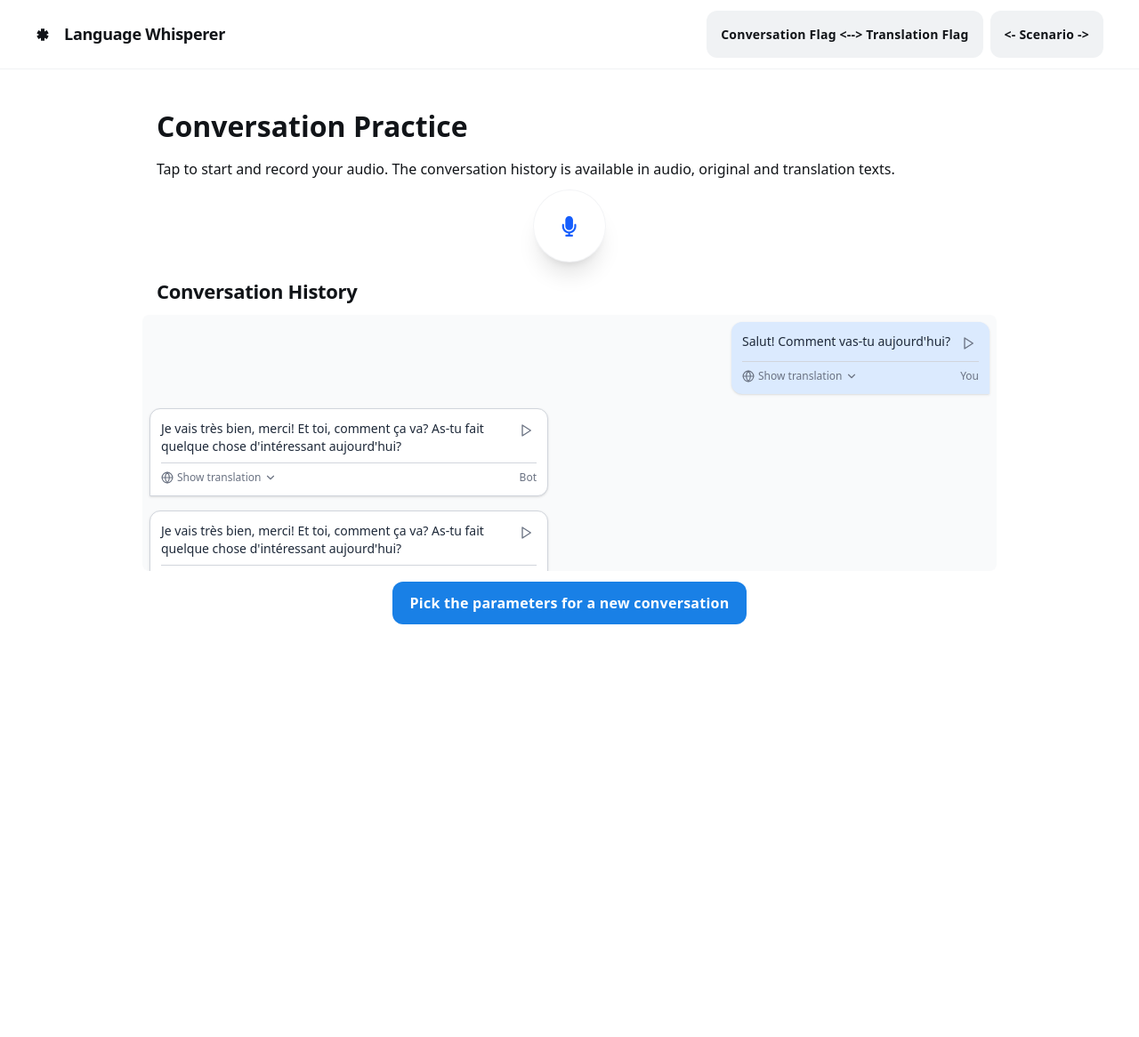
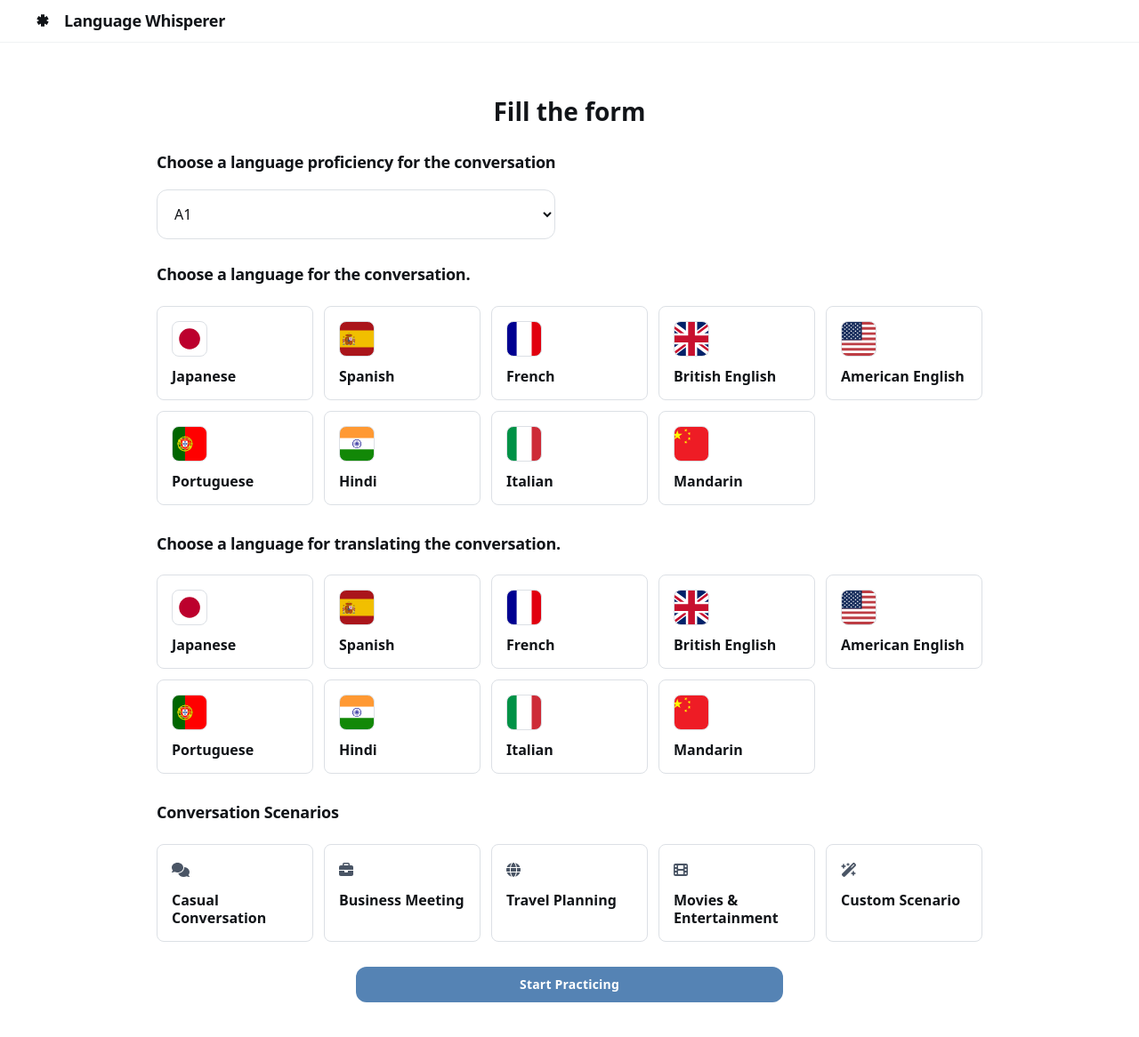
Before and after one commit to Nidhal-Abidi/languageWhisperer, a React (Vite) app in the folder frontend/: page / in a window 1280 px wide. Shown: the top 1166 px of the page at 89% size. Before the commit the page ends 800 px from the top, so only its background shows below. Built offline with nearby package versions, Linux system fonts and the light colour scheme.

Commit message:
feat: add the UI for the form

```diff
--- a/frontend/package.json
+++ b/frontend/package.json
@@ -15,6 +15,7 @@
     "@fortawesome/react-fontawesome": "^0.2.2",
     "@tailwindcss/vite": "^4.1.4",
     "axios": "^1.8.4",
+    "flag-icons": "^7.3.2",
     "lucide-react": "^0.503.0",
     "react": "^19.0.0",
     "react-dom": "^19.0.0",
--- a/frontend/src/App.tsx
+++ b/frontend/src/App.tsx
@@ -1,12 +1,11 @@
+import "/node_modules/flag-icons/css/flag-icons.min.css";
 import "./App.css";
-import { ConversationPractice } from "./components/ConversationPractice";
-import { Header } from "./components/Header";
+import { Form } from "./components/form/Form";
 
 function App() {
   return (
     <div>
-      <Header />
-      <ConversationPractice />
+      <Form />
     </div>
   );
 }
--- /dev/null
+++ b/frontend/src/components/form/ConversationScenarios.tsx
@@ -0,0 +1,99 @@
+import { IconProp } from "@fortawesome/fontawesome-svg-core";
+import { FontAwesomeIcon } from "@fortawesome/react-fontawesome";
+import { useState } from "react";
+
+export const ConversationScenarios = () => {
+  const [showCustomScenario, setShowCustomScenario] = useState(false);
+  const scenarios: { code: string; text: string; icon: IconProp }[] = [
+    {
+      code: "casual-conversation",
+      text: "Casual Conversation",
+      // @ts-expect-error check--> https://docs.fontawesome.com/web/use-with/react/add-icons
+      icon: "fa-comments",
+    },
+    {
+      code: "business-meeting",
+      text: "Business Meeting",
+      // @ts-expect-error check--> https://docs.fontawesome.com/web/use-with/react/add-icons
+      icon: "fa-briefcase",
+    },
+    {
+      code: "travel-planning",
+      text: "Travel Planning",
+      // @ts-expect-error check--> https://docs.fontawesome.com/web/use-with/react/add-icons
+      icon: "fa-globe",
+    },
+    {
+      code: "movies-and-entertainment",
+      text: "Movies & Entertainment",
+      // @ts-expect-error check--> https://docs.fontawesome.com/web/use-with/react/add-icons
+      icon: "fa-film",
+    },
+    {
+      code: "custom-scenario",
+      text: "Custom Scenario",
+      // @ts-expect-error check--> https://docs.fontawesome.com/web/use-with/react/add-icons
+      icon: "fa-wand-magic-sparkles",
+    },
+  ];
+
+  const handleClick = (code: string) => {
+    if (code === "custom-scenario") {
+      setShowCustomScenario(true);
+    } else {
+      setShowCustomScenario(false);
+    }
+  };
+
+  return (
+    <>
+      <h3 className="text-[#111418] text-lg font-bold leading-tight tracking-[-0.015em] px-4 pb-2 pt-4">
+        Conversation Scenarios
+      </h3>
+      <div className="grid grid-cols-[repeat(auto-fit,minmax(158px,1fr))] gap-3 p-4">
+        {scenarios.map((scenario, idx) => {
+          return (
+            <label
+              key={idx}
+              className="flex flex-1 gap-3 rounded-lg border border-[#dce0e5] bg-white p-4 flex-col hover:bg-[#D3D3D3] transition-all duration-300 ease-in-out cursor-pointer [&:has(input:checked)]:bg-[#D3D3D3]"
+            >
+              <input
+                type="radio"
+                name="scenario"
+                value={scenario.code}
+                className="absolute opacity-0 w-0 h-0"
+                onClick={() => handleClick(scenario.code)}
+              />
+              <div>
+                <FontAwesomeIcon
+                  icon={scenario.icon}
+                  className="text-gray-600"
+                />
+              </div>
+              <h2 className="text-[#111418] text-base font-bold leading-tight">
+                {scenario.text}
+              </h2>
+            </label>
+          );
+        })}
+      </div>
+      <textarea
+        id="customScenarioInput"
+        name="customScenario"
+        className={`border border-[#dce0e5] rounded-lg m-4 p-2  ${
+          showCustomScenario ? "" : "hidden"
+        } `}
+        placeholder={`Describe your custom scenario 1-3 sentences. For best results: \n- Be specific about the setting and goal (e.g., "Ordering food at a cafe") \n- Mention any roles involved (e.g., "I'm a tourist asking for directions") \n- Include key topics to discuss (e.g., "Discussing weekend plans with a colleague")\n\nExample: "I'm at a job interview for a marketing position. The interviewer is asking about my experience and qualifications."`}
+        rows={8}
+      ></textarea>
+      <div className="flex px-4 py-3 justify-center">
+        <button
+          type="submit"
+          className="flex min-w-[84px] max-w-[480px] cursor-pointer items-center justify-center overflow-hidden rounded-xl h-10 px-4 flex-1 bg-[#5583B4] text-white text-sm font-bold leading-normal tracking-[0.015em] transition-all duration-300 ease-in-out hover:bg-[#304D6D]"
+        >
+          Start Practicing
+        </button>
+      </div>
+    </>
+  );
+};
--- /dev/null
+++ b/frontend/src/components/form/Form.tsx
@@ -0,0 +1,20 @@
+import { FormFields } from "./FormFields";
+import { FormHeader } from "./FormHeader";
+
+export const Form = () => {
+  return (
+    <div className="relative flex size-full min-h-screen flex-col bg-white group/design-root overflow-x-hidden">
+      <div className="layout-container flex h-full grow flex-col">
+        <FormHeader />
+        <form className="px-40 flex flex-1 justify-center py-5">
+          <div className="flex flex-col w-[512px] py-5 max-w-[960px] flex-1">
+            <h2 className="text-[#111418] tracking-light text-[28px] font-bold leading-tight px-4 text-center pb-3 pt-5">
+              Fill the form
+            </h2>
+            <FormFields />
+          </div>
+        </form>
+      </div>
+    </div>
+  );
+};
--- /dev/null
+++ b/frontend/src/components/form/FormFields.tsx
@@ -0,0 +1,14 @@
+import { ConversationScenarios } from "./ConversationScenarios";
+import { LanguageGrid } from "./LanguageGrid";
+import { LanguageProficiency } from "./LanguageProficiency";
+
+export const FormFields = () => {
+  return (
+    <>
+      <LanguageProficiency />
+      <LanguageGrid type="conversation-language" />
+      <LanguageGrid type="translation-language" />
+      <ConversationScenarios />
+    </>
+  );
+};
--- /dev/null
+++ b/frontend/src/components/form/FormHeader.tsx
@@ -0,0 +1,25 @@
+export const FormHeader = () => {
+  return (
+    <header className="flex items-center justify-between whitespace-nowrap border-b border-solid border-b-[#f0f2f4] px-10 py-3">
+      <div className="flex items-center gap-4 text-[#111418]">
+        <div className="size-4">
+          <svg
+            viewBox="0 0 48 48"
+            fill="none"
+            xmlns="http://www.w3.org/2000/svg"
+          >
+            <path
+              fillRule="evenodd"
+              clipRule="evenodd"
+              d="M12.0799 24L4 19.2479L9.95537 8.75216L18.04 13.4961L18.0446 4H29.9554L29.96 13.4961L38.0446 8.75216L44 19.2479L35.92 24L44 28.7521L38.0446 39.2479L29.96 34.5039L29.9554 44H18.0446L18.04 34.5039L9.95537 39.2479L4 28.7521L12.0799 24Z"
+              fill="currentColor"
+            ></path>
+          </svg>
+        </div>
+        <h2 className="text-[#111418] text-lg font-bold leading-tight tracking-[-0.015em]">
+          Language Whisperer
+        </h2>
+      </div>
+    </header>
+  );
+};
--- /dev/null
+++ b/frontend/src/components/form/LanguageGrid.tsx
@@ -0,0 +1,52 @@
+export const LanguageGrid = ({
+  type,
+}: {
+  type: "conversation-language" | "translation-language";
+}) => {
+  const languages = [
+    { code: "japanese", text: "Japanese", flag: "fi-jp" },
+    { code: "spanish", text: "Spanish", flag: "fi-es" },
+    { code: "french", text: "French", flag: "fi-fr" },
+    { code: "british-english", text: "British English", flag: "fi-gb" },
+    { code: "american-english", text: "American English", flag: "fi-us" },
+    { code: "portuguese", text: "Portuguese", flag: "fi-pt" },
+    { code: "hindi", text: "Hindi", flag: "fi-in" },
+    { code: "italian", text: "Italian", flag: "fi-it" },
+    { code: "mandarin", text: "Mandarin", flag: "fi-cn" },
+  ];
+
+  return (
+    <>
+      <h3 className="text-[#111418] text-lg font-bold leading-tight tracking-[-0.015em] px-4 pb-2 pt-4">
+        Choose a language for{" "}
+        {type === "conversation-language"
+          ? "the conversation."
+          : "translating the conversation."}
+      </h3>
+      <div className="grid grid-cols-[repeat(auto-fit,minmax(158px,1fr))] gap-3 p-4">
+        {languages.map((language, idx) => {
+          return (
+            <label
+              key={idx}
+              className="flex flex-1 gap-3 rounded-lg border border-[#dce0e5] bg-white p-4 flex-col hover:bg-[#D3D3D3] transition-all duration-300 ease-in-out cursor-pointer [&:has(input:checked)]:bg-[#D3D3D3]"
+            >
+              <input
+                type="radio"
+                name={type}
+                value={language.code}
+                className="absolute opacity-0 w-0 h-0"
+              />
+              <div
+                className={`bg-center bg-no-repeat aspect-square bg-cover rounded-lg w-10 shrink-0 border border-[#dce0e5] ${language.flag}`}
+              ></div>
+
+              <h2 className="text-[#111418] text-base font-bold leading-tight">
+                {language.text}
+              </h2>
+            </label>
+          );
+        })}
+      </div>
+    </>
+  );
+};
--- /dev/null
+++ b/frontend/src/components/form/LanguageProficiency.tsx
@@ -0,0 +1,24 @@
+export const LanguageProficiency = () => {
+  return (
+    <>
+      <h3 className="text-[#111418] text-lg font-bold leading-tight tracking-[-0.015em] px-4 pb-2 pt-4">
+        Choose a language proficiency for the conversation
+      </h3>
+      <div className="flex max-w-[480px] flex-wrap items-end gap-4 px-4 py-3">
+        <label className="flex flex-col min-w-40 flex-1">
+          <select
+            name="language-proficiency"
+            className="form-input flex w-full min-w-0 flex-1 resize-none overflow-hidden rounded-xl text-[#111418] focus:outline-0 focus:ring-0 border border-[#dce0e5] bg-white focus:border-[#dce0e5] h-14 bg-[image:--select-button-svg] placeholder:text-[#637588] p-[15px] text-base font-normal leading-normal"
+          >
+            <option defaultValue="a1">A1</option>
+            <option defaultValue="a2">A2</option>
+            <option defaultValue="b1">B1</option>
+            <option defaultValue="b2">B2</option>
+            <option defaultValue="c1">C1</option>
+            <option defaultValue="c2">C2</option>
+          </select>
+        </label>
+      </div>
+    </>
+  );
+};
--- a/frontend/src/main.tsx
+++ b/frontend/src/main.tsx
@@ -1,6 +1,17 @@
 import { createRoot } from "react-dom/client";
 import App from "./App.tsx";
 import { StrictMode } from "react";
+import { library } from "@fortawesome/fontawesome-svg-core";
+
+import {
+  faComments,
+  faBriefcase,
+  faGlobe,
+  faFilm,
+  faWandMagicSparkles,
+} from "@fortawesome/free-solid-svg-icons";
+
+library.add(faComments, faBriefcase, faGlobe, faFilm, faWandMagicSparkles);
 
 createRoot(document.getElementById("root")!).render(
   <StrictMode>
```
Also changed, not shown: 1 other file (tests, documents, lock files or other folders).
